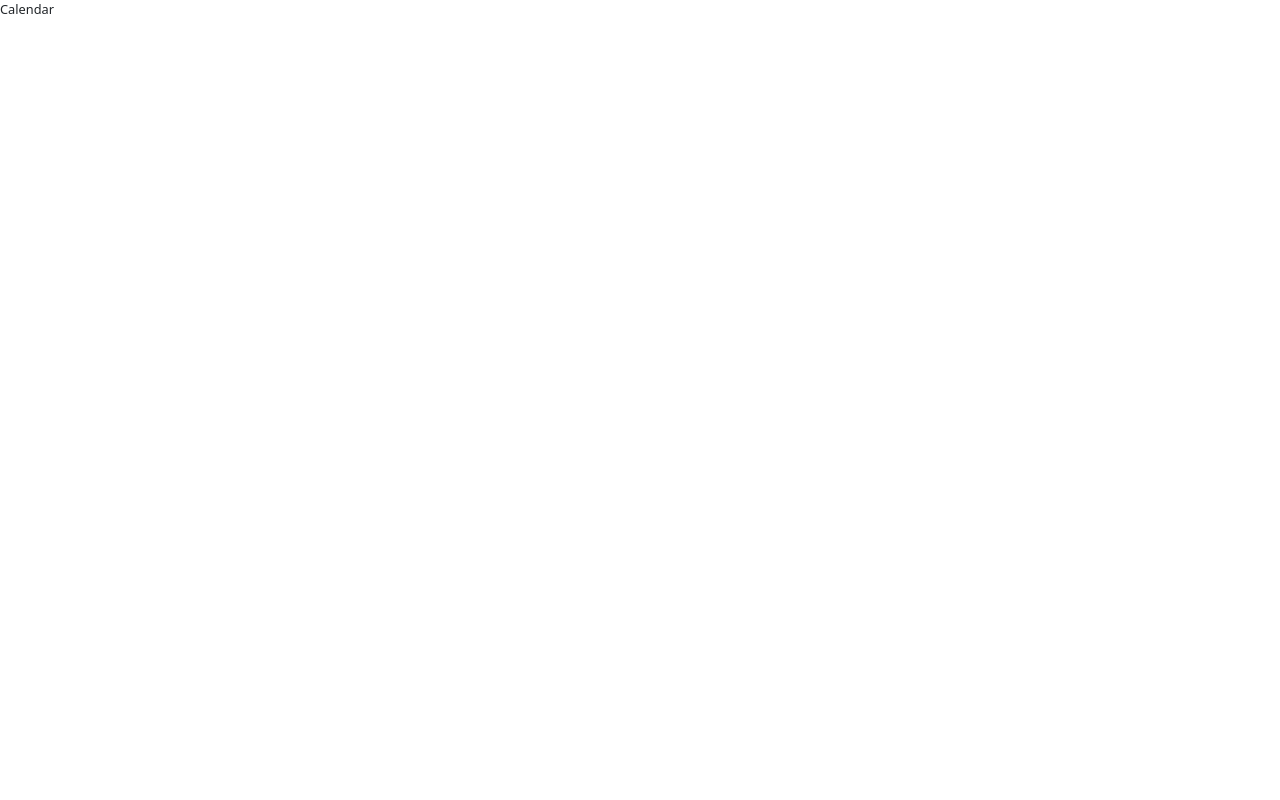
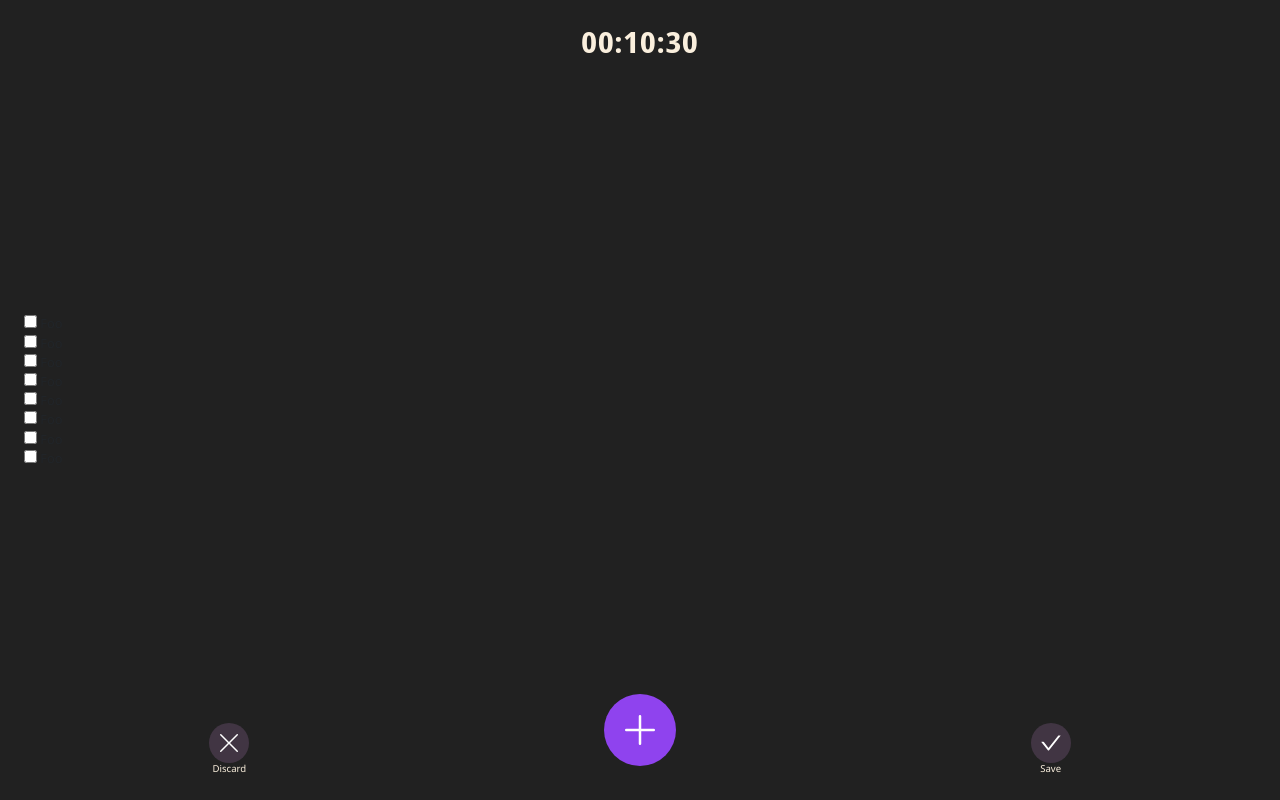
Before and after one commit to constructorlib/moshi-moshi, a React (Vite) app: page / in a window 1280 px wide. Built offline with nearby package versions, Linux system fonts and the light colour scheme.

Commit message:
record skeleton

```diff
--- a/index.html
+++ b/index.html
@@ -8,6 +8,13 @@
   integrity="sha384-rbsA2VBKQhggwzxH7pPCaAqO46MgnOM80zW1RWuH61DGLwZJEdK2Kadq2F9CUG65"
   crossorigin="anonymous"
 />
+
+<link rel="preconnect" href="https://fonts.googleapis.com">
+<link rel="preconnect" href="https://fonts.gstatic.com" crossorigin>
+<link href="https://fonts.googleapis.com/css2?family=Noto+Sans:ital,wght@0,400;0,500;0,600;0,700;1,400;1,500;1,600;1,700&display=swap" rel="stylesheet">
+<link rel="preconnect" href="https://fonts.googleapis.com">
+<link rel="preconnect" href="https://fonts.gstatic.com" crossorigin>
+<link href="https://fonts.googleapis.com/css2?family=Noto+Sans+Display:ital,wght@0,400;0,500;0,600;1,400;1,500;1,600&family=Noto+Sans:ital,wght@0,400;0,500;0,600;0,700;1,400;1,500;1,600;1,700&display=swap" rel="stylesheet">
     <meta name="viewport" content="width=device-width, initial-scale=1.0" />
     <title>Moshi Moshi</title>
   </head>
--- a/src/calendar/index.jsx
+++ b/src/calendar/index.jsx
@@ -1,7 +1,5 @@
-import { Page } from "./index.styled";
-
 const Calendar = () => {
-  return <Page>Calendar</Page>;
+  return <div>Record</div>;
 };
 
 export default Calendar;
--- a/src/calendar/index.styled.js
+++ b/src/calendar/index.styled.js
@@ -1,8 +1 @@
-import styled from "styled-components";
-import { typography } from "styles";
-
-export const Page = styled.div`
-  height: 100vh;
-  width: 100vw;
-  ${typography.body_01_400}
-`;
+import styled from 'styled-components';
--- /dev/null
+++ b/src/components/icon.jsx
@@ -0,0 +1,12 @@
+import { Container, IconContainer } from "./icon.styled";
+
+export const Icon = ({ icon, children, ...props }) => {
+  return (
+    <Container>
+      <IconContainer {...props}>{icon()}</IconContainer>
+      {children}
+    </Container>
+  );
+};
+
+export default Icon;
--- /dev/null
+++ b/src/components/icon.styled.js
@@ -0,0 +1,55 @@
+import { Button as Btn } from "react-bootstrap";
+import styled, { css } from "styled-components";
+import { typography } from "styles";
+
+const sm = css`
+  width: 3rem;
+  height: 3rem;
+  font-size: 2rem;
+`;
+const md = css`
+  width: 5rem;
+  height: 5rem;
+  font-size: 3rem;
+`;
+const lg = css`
+  width: 9rem;
+  height: 9rem;
+  font-size: 5rem;
+`;
+
+export const Container = styled.div`
+  width: 100%;
+  height: 100%;
+  display: flex;
+  flex-direction: column;
+  justify-content: center;
+  align-items: center;
+  color: rgba(var(--text-color));
+  ${typography.caption_02}
+`;
+
+export const IconContainer = styled(Btn)`
+  border-radius: 50%;
+  display: grid;
+  place-content: center;
+  border: none;
+
+  &,
+  &:hover,
+  &:active,
+  &:focus {
+    background-color: ${({ bgc }) => `rgba(var(--${bgc}-color));`} !important;
+  }
+
+  ${({ size }) => {
+    switch (size) {
+      case "sm":
+        return sm;
+      case "lg":
+        return lg;
+      default:
+        return md;
+    }
+  }};
+`;
--- a/src/record/index.jsx
+++ b/src/record/index.jsx
@@ -1,5 +1,60 @@
+import { Icon } from "components/icon";
+
+import { ButtonGroup, Checkbox, List, ListItem, Page, MetaInfo, Timer } from "./index.styled";
+import { BsXLg, BsMicFill, BsPlusLg } from "react-icons/bs";
+import { AiOutlineCheck } from "react-icons/ai";
+
 const Record = () => {
-  return <div>Record</div>;
+  return (
+    <Page>
+      <MetaInfo>
+        <Timer>00:10:30</Timer>
+      </MetaInfo>
+      <List>
+        <ListItem>
+          <Checkbox /> Foo
+        </ListItem>
+        <ListItem>
+          <Checkbox /> Foo
+        </ListItem>
+        <ListItem>
+          <Checkbox /> Foo
+        </ListItem>
+        <ListItem>
+          <Checkbox /> Foo
+        </ListItem>
+        <ListItem>
+          <Checkbox /> Foo
+        </ListItem>
+        <ListItem>
+          <Checkbox /> Foo
+        </ListItem>
+        <ListItem>
+          <Checkbox /> Foo
+        </ListItem>
+        <ListItem>
+          <Checkbox /> Foo
+        </ListItem>
+      </List>
+
+      <ButtonGroup>
+        <Icon icon={BsXLg} bgc="dim">
+          Discard
+        </Icon>
+
+        <Icon
+          style={{ marginTop: "-5rem" }}
+          icon={true ? BsPlusLg : BsMicFill}
+          size="lg"
+          bgc="brand"
+        />
+
+        <Icon icon={AiOutlineCheck} bgc="dim">
+          Save
+        </Icon>
+      </ButtonGroup>
+    </Page>
+  );
 };
 
 export default Record;
--- a/src/record/index.styled.js
+++ b/src/record/index.styled.js
@@ -1 +1,38 @@
-import styled from 'styled-components';
+import styled from "styled-components";
+import { typography } from "styles";
+
+export const Page = styled.div`
+  ${typography.body_01_400}
+  height: 100vh;
+  width: 100vw;
+  padding: 3rem;
+  display: flex;
+  flex-direction: column;
+  justify-content: space-between;
+  background-color: rgba(var(--bg-color));
+`;
+
+export const MetaInfo = styled.div`
+  display: flex;
+  justify-content: center;
+  color: rgba(var(--text-color));
+`;
+
+export const Timer = styled.div`
+  ${typography.header_01}
+  letter-spacing: 1px;
+`;
+export const List = styled.div`
+  display: flex;
+  flex-direction: column;
+`;
+export const ListItem = styled.div``;
+export const Checkbox = styled.input.attrs({ type: "checkbox" })``;
+export const Label = styled.div``;
+
+export const ButtonGroup = styled.div`
+  width: 100%;
+  display: flex;
+  justify-content: space-around;
+  align-items: center;
+`;
--- a/src/router.jsx
+++ b/src/router.jsx
@@ -1,16 +1,20 @@
 import { createBrowserRouter } from "react-router-dom";
+import Record from "./record";
+import Edit from "./edit";
 import Calendar from "./calendar";
-import Edit from "./edit";
-import Record from "./record";
 
 export const router = createBrowserRouter([
   {
     path: "/",
-    Component: Calendar,
+    Component: Record,
   },
   {
     path: "/record",
     Component: Record,
+  },
+  {
+    path: "/calendar",
+    Component: Calendar,
   },
   {
     path: "/edit",
--- a/src/styles/reset.js
+++ b/src/styles/reset.js
@@ -5,6 +5,12 @@ export const reset = css`
     box-sizing: border-box;
     -webkit-font-smoothing: antialiased;
     -moz-osx-font-smoothing: grayscale;
+
+    --bg-color: 33, 33, 33; //#212121
+    --dim-color: 65, 53, 67; //#413543
+    --brand-color: 143, 67, 238; //#8f43ee
+    --contrast-color: 240, 235, 141; //#f0eb8d
+    --text-color: 250, 239, 221; //#faefdd;
   }
   * {
     margin: 0;
--- a/vite.config.js
+++ b/vite.config.js
@@ -21,7 +21,8 @@ export default defineConfig({
     alias: {
       auth: path.resolve(__dirname, "./src/auth"),
       calendar: path.resolve(__dirname, "./src/calendar"),
-      dit: path.resolve(__dirname, "./src/edit"),
+      components: path.resolve(__dirname, "./src/components"),
+      edit: path.resolve(__dirname, "./src/edit"),
       record: path.resolve(__dirname, "./src/record"),
       styles: path.resolve(__dirname, "./src/styles"),
     },
```
Also changed, not shown: jsconfig.json (+1 -7 lines).
